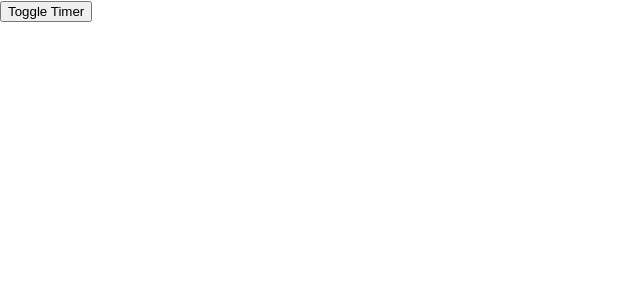
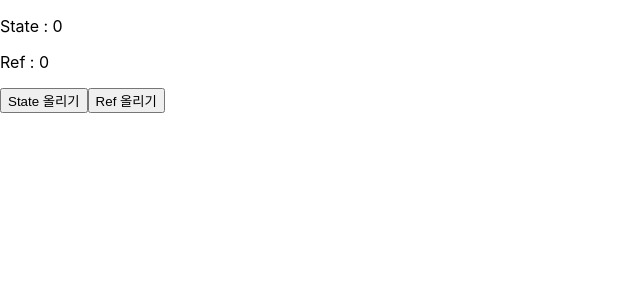
Before and after one commit to jiinyy/practice-useeffect, a React (Create React App) app: page / in a window 1280 px wide. Shown: the top 300 px of the page, without its empty margins (0-640 px from the left). Built offline with nearby package versions, Linux system fonts and the light colour scheme.

Commit message:
useState vs useRef 차이

```diff
--- a/src/App.js
+++ b/src/App.js
@@ -1,14 +1,29 @@
-// useEffect & Clean up - Timer
-import React, { useState } from 'react';
-import Timer from './component/Timer.js'
+import { useState, useRef } from "react"
 
 export default function App() {
-  const [showTimer, setShowTimer] = useState(false)
+  const [count, setCount] = useState(0);
+  const countRef = useRef(0);
+
+  // {current : 0} => Ref 는 하나의 객체(object)이다. ref 안의 값을 보고싶다면 ref.current 를 사용할것!
+  console.log(countRef);
+
+  const increaseCountState = () => {
+    setCount(count + 1);
+  }
+
+  const increaseCountRef = () => {
+    countRef.current = countRef.current + 1;
+  }
 
   return (
     <div>
-      {showTimer && <Timer />}
-      <button onClick={() => setShowTimer(!showTimer)}>Toggle Timer</button>
+      <p>State : {count}</p>
+      <p>Ref : {countRef.current}</p>
+      <button onClick={increaseCountState}>State 올리기</button>
+      {/* 위에 State 올리기 버튼을 누르면 state 가 변경되므로 누를때마다 랜더링이되지만, Ref 같은 경우는 재 랜더링이 되지 않는다.
+      하지만 ref 버튼도 누를때마다 값은 변경되고있다.
+      이후에 state 버튼을 눌러 재 랜더링을 하게되면, ref 의 값이 변해있다. */}
+      <button onClick={increaseCountRef}>Ref 올리기</button>
     </div>
   )
 }
```
